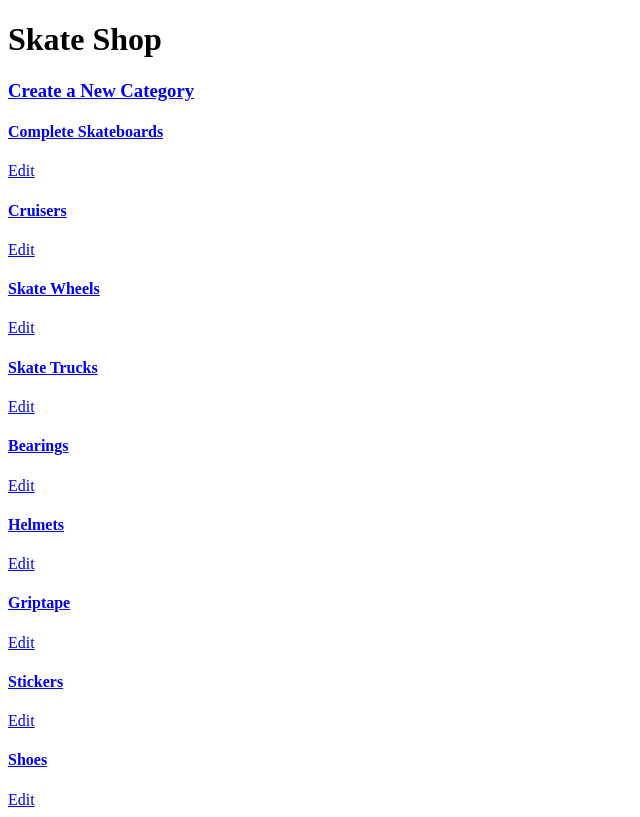
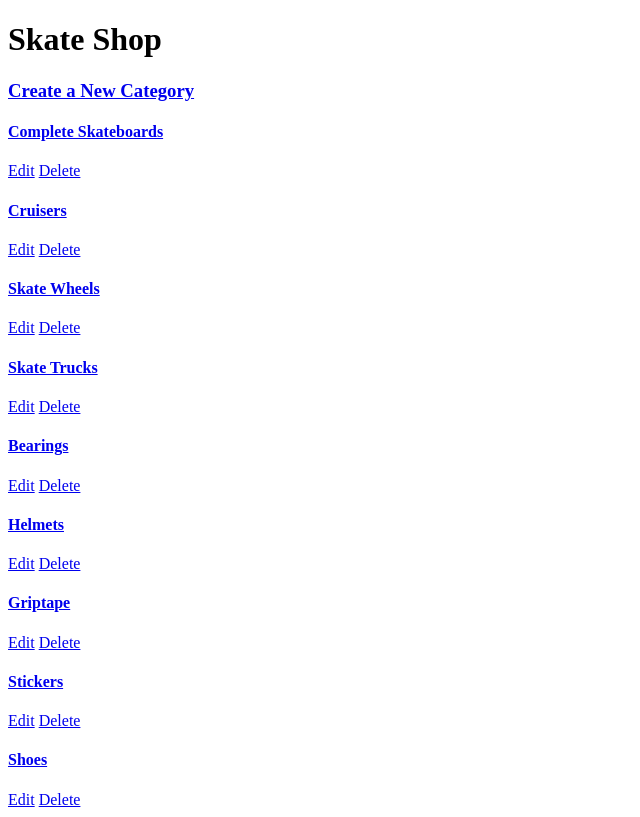
Before and after one commit to timwiesner/skate-catalog, a Flask app: page / in a window 1280 px wide. Shown: the whole page, without its empty margins (0-640 px from the left). Run offline with Flask 2, Linux system fonts and the light colour scheme; data comes from the database, SQL or seed files in the repository.

Commit message:
feat: Add delete route

```diff
--- a/templates/catalog.html
+++ b/templates/catalog.html
@@ -9,6 +9,7 @@
 			<h4>{{category.name}}</h4>
 		</a>
 		<a href="{{url_for('editCategory', category_id = category.id)}}">Edit</a>
+		<a href="{{url_for('deleteCategory', category_id = category.id)}}">Delete</a>
 	{% endfor %}
 
 
```
